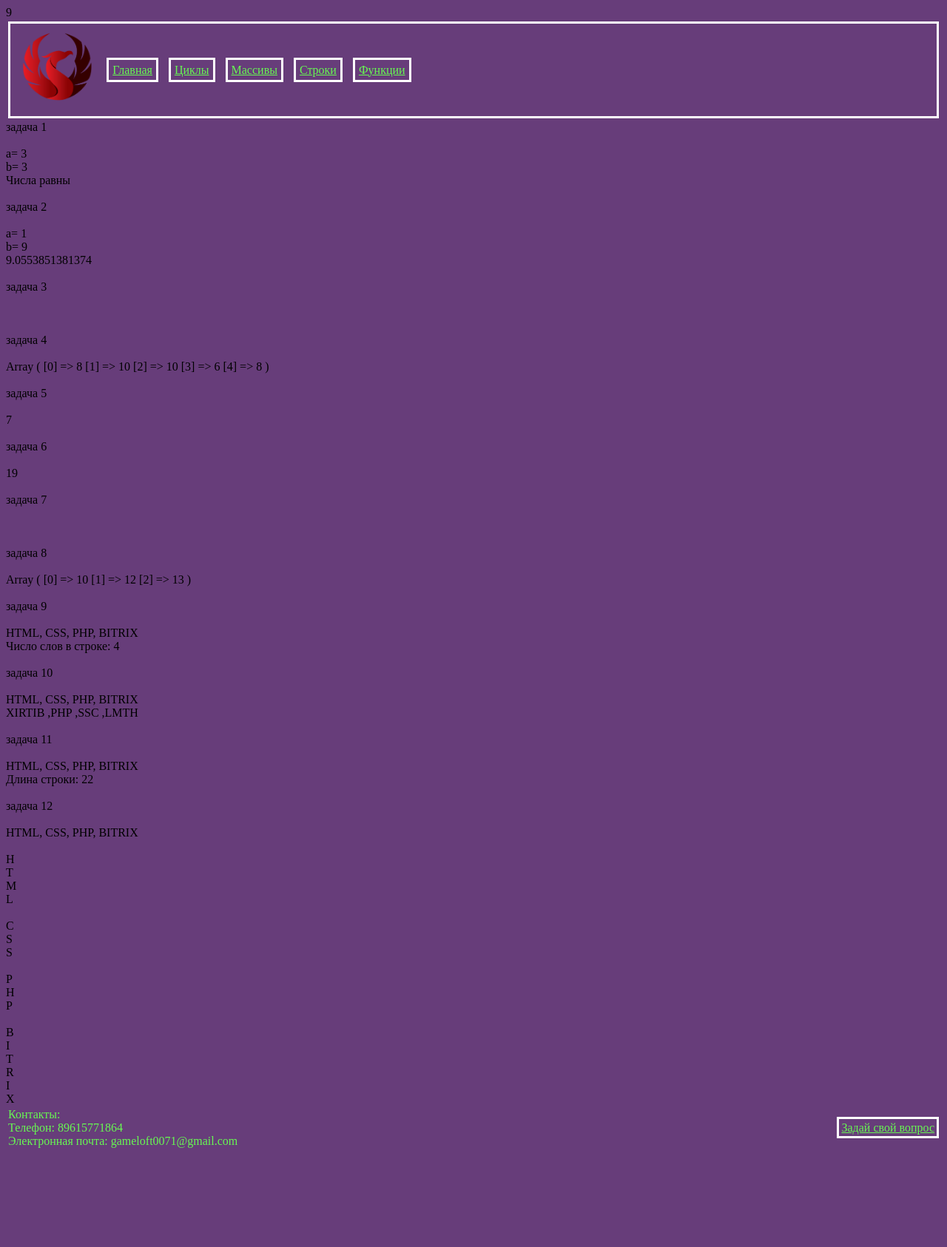
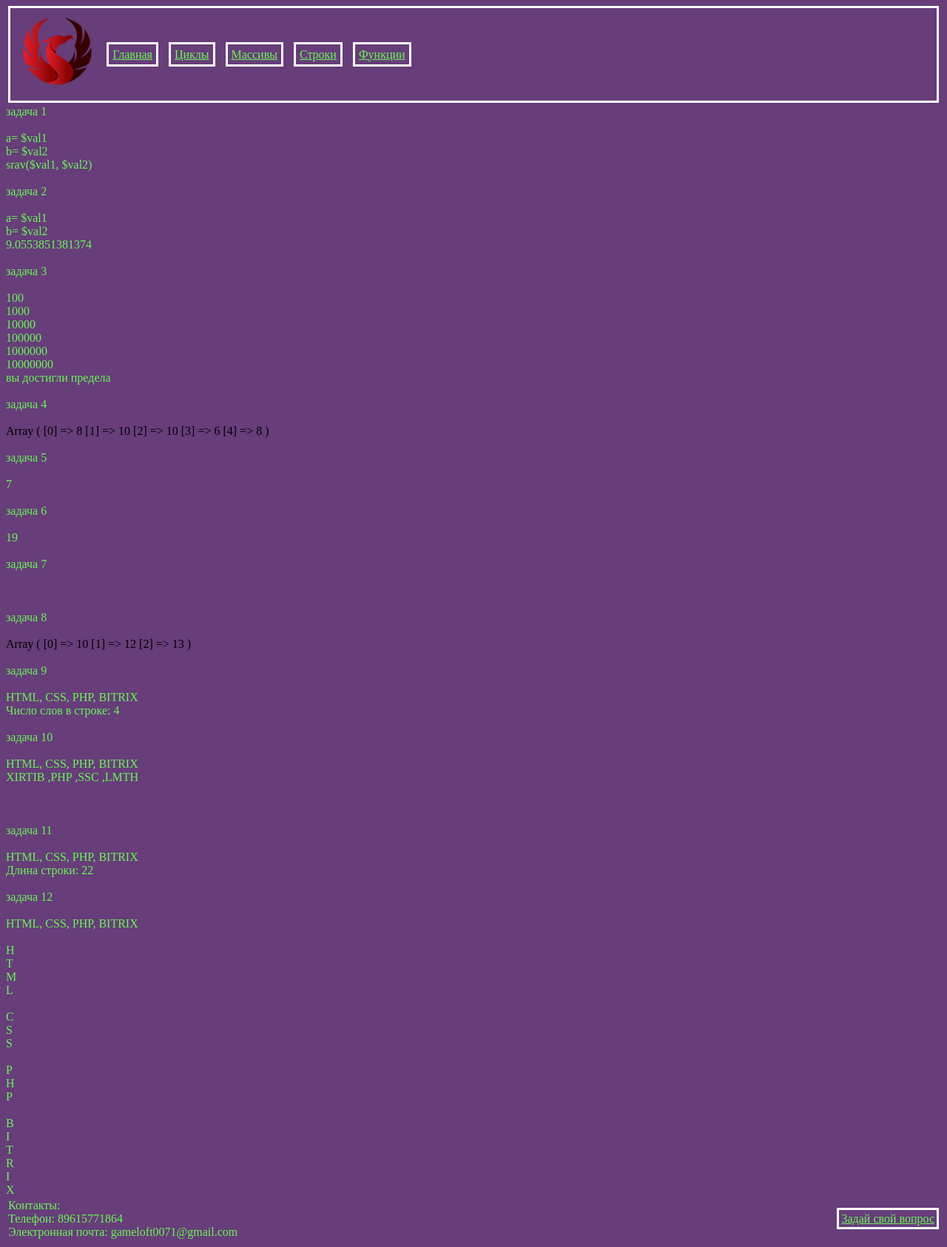
Before and after one commit to IrinaZorina/fact14, a PHP site: page /function.php in a window 1280 px wide. Shown: the whole page at 74% size. Before the commit the page ends 1552 px from the top, so only its background shows below. Run offline with PHP 8.4, Linux system fonts and the light colour scheme.

Commit message:
create function

```diff
--- a/dzFact/function.php
+++ b/dzFact/function.php
@@ -4,13 +4,13 @@
 
 //1
 
-echo 'задача 1<br><br>';
+echo '<span class="zad">задача 1<br><br></span>';
 
 $val1=mt_rand(0,10);
 $val2=mt_rand(0,10);
 
-echo 'a= ' . $val1 . '<br>';
-echo 'b= ' . $val2 . '<br>';
+echo '<span class="zad">a= $val1<br></span>';
+echo '<span class="zad">b= $val2<br></span>';
 
 function srav($a, $b){
     if($a>$b){
@@ -25,17 +25,17 @@ function srav($a, $b){
 
 }
 
-echo srav($val1, $val2);
+echo '<span class="zad">srav($val1, $val2)</span>';
 
 //2
 
-echo '<br><br>задача 2<br><br>';
+echo '<br><br><span class="zad">задача 2</span><br><br>';
 
 $val1=mt_rand(0,10);
 $val2=mt_rand(0,10);
 
-echo 'a= ' . $val1 . '<br>';
-echo 'b= ' . $val2 . '<br>';
+echo '<span class="zad">a= $val1</span><br>';
+echo '<span class="zad">b= $val2</span><br>';
 $c=0;
 
 function katet($a, $b){
@@ -43,11 +43,11 @@ function katet($a, $b){
     return $c;
 }
 
-echo katet($val1, $val2);
+echo "<span class='zad'>" . katet($val1, $val2) . "</span>";
 
 //3
 
-echo '<br><br>задача 3<br><br>';
+echo '<br><br><span class="zad">задача 3</span><br><br>';
 
 $val1=10;
 
@@ -55,9 +55,9 @@ function uvelich($a){
     $i=0;
     do{
         $a*=10;
-        echo "$a<br>";
+        echo "<span class='zad'>$a</span><br>";
         if($a>1000000){
-            echo "вы достигли предела";
+            echo "<span class='zad'>вы достигли предела</span>";
             break;
         }
         $i++;
@@ -65,9 +65,11 @@ function uvelich($a){
     while($i<10);
 }
 
+uvelich($val1);
+
 //4
 
-echo '<br><br>задача 4<br><br>';
+echo '<br><br><span class="zad">задача 4</span><br><br>';
 
 function mass($arr){
     print_r($arr);
@@ -79,11 +81,11 @@ for($i=0;$i<mt_rand(3,5);$i++){
     $array[$i]=mt_rand(5,10);
 }
 
-echo mass($array);
+echo "<span class='zad'>" . mass($array) . "</span>";
 
 //5
 
-echo '<br><br>задача 5<br><br>';
+echo "<br><br><span class='zad'>задача 5</span><br><br>";
 
 function mass2($arr){
     $c=0;
@@ -100,17 +102,17 @@ for($i=0;$i<mt_rand(3,5);$i++){
     $array[$i]=mt_rand(5,10);
 }
 
-echo mass2($array);
+echo "<span class='zad'>" . mass2($array) . "</span>";
 
 //6
 
-echo '<br><br>задача 6<br><br>';
+echo '<br><br><span class="zad">задача 6</span><br><br>';
 
 $b=0;
 
 function stroka($a){
     $b=explode(' ', $a);
-    echo count($b);
+    echo "<span class='zad'>" . count($b) . "</span>";
 }
 
 $strochka='Задача организации, в особенности же постоянный количественный рост и сфера нашей активности требуют определения и уточнения модели развития. ';
@@ -119,26 +121,17 @@ stroka($strochka);
 
 //7
 
-echo '<br><br>задача 7<br><br>';
+echo '<br><br><span class="zad">задача 7</span><br><br>';
 
 //8
 
-echo '<br><br>задача 8<br><br>';
+echo '<br><br><span class="zad">задача 8</span><br><br>';
 
 $array=[];
 
 for($i=0;$i<mt_rand(2,10);$i++){
     $array[$i]=0;
 }
-
-/*print_r($array);
-echo "<br>";
-
-for($i=0;$i<count($array);$i++){
-    $array[$i]=mt_rand(10,15);
-}
-
-print_r($array);*/
 
 function mass4($a){
     for($i=0;$i<count($a);$i++){
@@ -154,32 +147,32 @@ print_r($b);
 
 //9
 
-echo '<br><br>задача 9<br><br>';
+echo '<br><br><span class="zad">задача 9</span><br><br>';
 
 $a='HTML, CSS, PHP, BITRIX';
 
-echo "$a" . "<br>";
+echo "<span class='zad'>" . $a . "</span><br>";
 
 function chislo($d){
     $c=explode(' ', $d);
     $chislo=count($c);
-    echo "Число слов в строке: " . "$chislo";
+    echo "<span class='zad'>Число слов в строке: " . $chislo . "</span>";
 }
 
 chislo($a);
 
 //10
 
-echo '<br><br>задача 10<br><br>';
+echo '<br><br><span class="zad">задача 10</span><br><br>';
 
 $b='HTML, CSS, PHP, BITRIX';
 
-echo "$b" . "<br>";
+echo '<span class="zad">' . $b . '</span><br>';
 
 function revers($a){
     $z=str_split($a);
     for($i=count($z);$i!=-1;$i--){
-        echo $a[$i];
+        echo '<span class="zad">' . $a[$i] . '</span>';
     }
 }
 
@@ -187,26 +180,26 @@ revers($b);
 
 //11
 
-echo '<br><br>задача 11<br><br>';
+echo '<br><br><br><br><span class="zad">задача 11</span><br><br>';
 
 $b='HTML, CSS, PHP, BITRIX';
 
-echo "$b" . "<br>";
+echo '<span class="zad">' . $b . '</span><br>';
 
 function dlinaStoki($a){
     $c=mb_strlen($a);
-    echo "Длина строки: " . "$c";
+    echo "<span class='zad'>Длина строки: " . $c . "</span>";
 }
 
 dlinaStoki($b);
 
 //12
 
-echo '<br><br>задача 12<br><br>';
+echo '<br><br><span class="zad">задача 12</span><br><br>';
 
 $b='HTML, CSS, PHP, BITRIX';
 
-echo "$b" . "<br><br>";
+echo "<span class='zad'>" . $b . "</span><br><br>";
 
 function newStroka($a){
     $c=str_split($a);
@@ -214,7 +207,7 @@ function newStroka($a){
     $str=implode('',$c);
     $c=str_split($str);
     for($i=0;$i<count($c);$i++){
-        echo $c[$i] . "<br>";
+        echo "<span class='zad'>" . $c[$i] . "</span><br>";
     }
 }
 
--- /dev/null
+++ b/dzFact/inc/GlobalFunctions.php
@@ -0,0 +1,92 @@
+<?php
+
+//функция смены темы дня и ночи
+
+function theme(){
+    $dateNum=date('G');
+
+    $Num=(int)$dateNum;
+
+
+    if(8<=$Num && $Num<20){
+        echo <<<html
+
+            <link rel="stylesheet" href="styles/style_index_day.css">
+
+html;
+
+    }
+    else{
+        echo <<<html
+
+            <link rel="stylesheet" href="styles/style_index_night.css">
+
+html;
+
+    }
+}
+
+//функция подсчета гласных и слов на сайте
+
+function glassFun(...$stroka){
+    $a=$stroka;
+    $a=implode(' ', $a);
+    $glas=substr_count($a,'а');
+    $glas+=substr_count($a,'у');
+    $glas+=substr_count($a,'о');
+    $glas+=substr_count($a,'ы');
+    $glas+=substr_count($a,'и');
+    $glas+=substr_count($a,'э');
+    $glas+=substr_count($a,'я');
+    $glas+=substr_count($a,'ю');
+    $glas+=substr_count($a,'ё');
+    $glas+=substr_count($a,'е');
+    echo "<span class='zad'>Количество гласных на сайте: $glas<br></span>";
+    $array=$a;
+    $array=explode(' ', $array);
+    $c=count($array);
+    echo "<br><span class='zad'>Количество слов на сайте: $c<br></span>";
+}
+
+//функция для изменения первой фразы до знака "!" и изменения цвета четных и нечетных слов
+
+function rabotaText($a){
+    $firstText=mb_substr($a,0,mb_strpos($a, '!')+1);
+
+    $lastText=mb_substr($a,mb_strpos($a,'!')+1);
+
+    $arr_last=explode(' ',$lastText);
+    echo "<span style='color: azure'>$firstText</span><br>";
+    $i=1;
+
+    foreach ($arr_last as $value){
+
+        if($i%2==0){
+            echo "<span style='color: blue'>$value</span> ";
+        }
+        else{
+            echo "<span style='color: gold'>$value</span> ";
+        }
+        $i++;
+
+    }
+
+}
+
+//функция вычисления разницы сегодняшнего дня и даты рождения в днях
+
+function raznicaDat($a){
+    $string2=date('d.m.Y');
+
+    $arr1=explode('.',$a);
+    $arr2=explode('.',$string2);
+    $day=abs($arr1[0]-$arr2[0]);
+    $mes=abs($arr1[1]-$arr2[1]);
+    $year=abs($arr1[2]-$arr2[2]);
+
+    $otv=$year*365-$mes*30-$day;
+
+    echo "<span class='zad'><br>Разница дней между датой рождения и сегодняшней: $otv</span><br>";
+}
+
+?>
--- a/dzFact/inc/header.php
+++ b/dzFact/inc/header.php
@@ -1,34 +1,8 @@
 <?php
 
-//тема!!!<
-
-$dateNum=date('G');
-
-$Num=(int)$dateNum;
-
-if(8<=$Num && $Num<20){
-    echo <<<html
-
-<link rel="stylesheet" href="styles/style_index_day.css">
-
-html;
-
-}
-else{
-    echo <<<html
-
-<link rel="stylesheet" href="styles/style_index_night.css">
-
-html;
-
-}
-
-echo $Num;
-
-//тема!!!>
-
-
-
+//тема!!!
+require_once "inc/GlobalFunctions.php";
+theme();
 
 ?>
 
--- a/dzFact/string.php
+++ b/dzFact/string.php
@@ -110,13 +110,13 @@ elseif($a<=5){
 
 echo "<p class='zad'>Задача 9</p>";
 
-/*$str='Clearly, the key features of the project structure, initiated exclusively synthetically, have been subjected to a whole series of independent studies.';
+$str='Clearly, the key features of the project structure, initiated exclusively synthetically, have been subjected to a whole series of independent studies.';
 
 $str2=str_replace('a', '1',$str);
 $str3=str_replace('b', '2',$str2);
 $str4=str_replace('c', '3',$str3);
 
-echo $str4;*/
+echo "<span>$str4</span>";
 
 //10
 
--- /dev/null
+++ b/опрос.txt
@@ -0,0 +1 @@
+двумерные массивы
```
Also changed, not shown: dzFact/index.php (+12 -47 lines).
